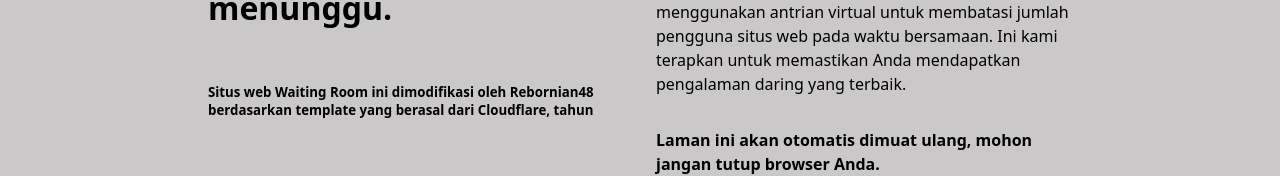
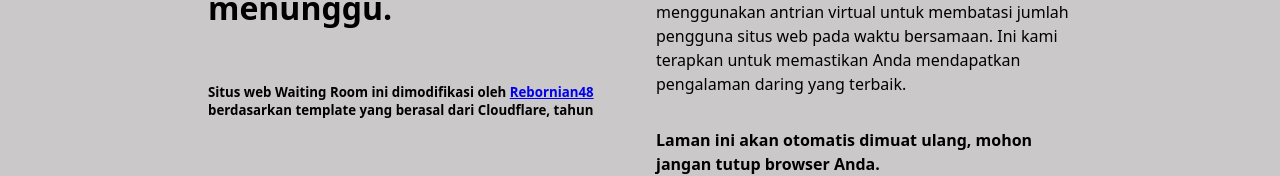
Before and after one commit to Rebornian48/waitingroom, a plain HTML site: page index.html in a window 1280 px wide. Shown: the part 405-581 px from the top of the page. Drawn offline with Linux system fonts and the light colour scheme.

Commit message:
Update index.html

```diff
--- a/index.html
+++ b/index.html
@@ -46,7 +46,7 @@
             <h1>Anda sekarang berada dalam antrian.</h1>
             <h1>Terima kasih telah menunggu.</h1>
             <h5>
-              Situs web Waiting Room ini dimodifikasi oleh Rebornian48 berdasarkan template yang berasal dari
+              Situs web Waiting Room ini dimodifikasi oleh <a href="https://rebornian48.github.io">Rebornian48</a> berdasarkan template yang berasal dari
               Cloudflare, tahun <span id="year"></span>
             </h5>
           </section>
```
